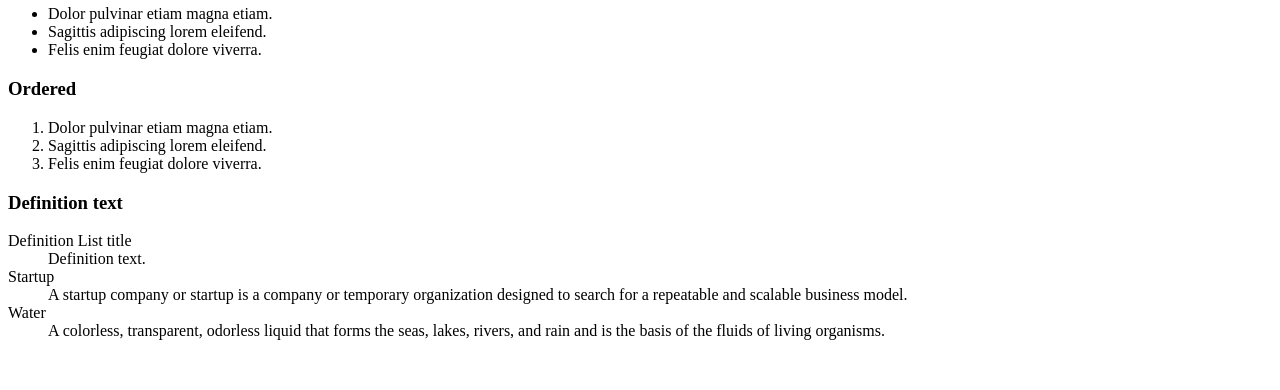
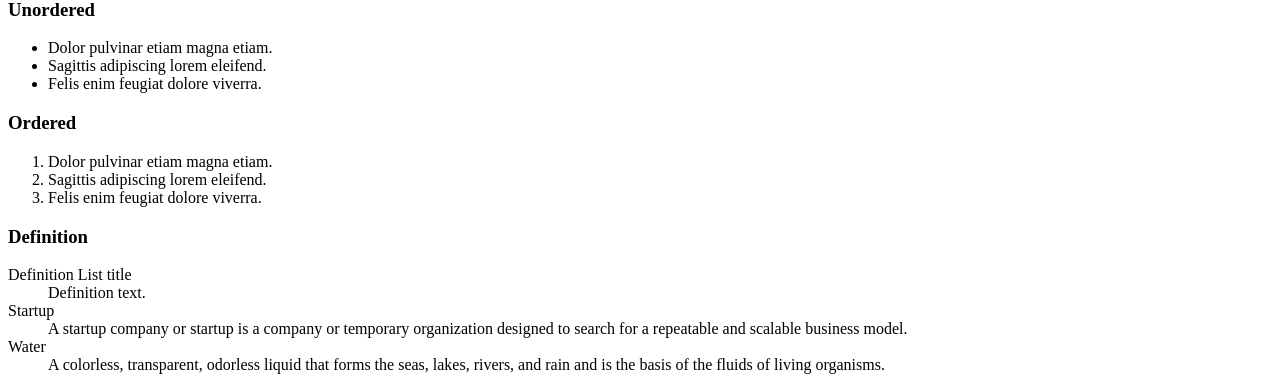
Before and after one commit to FarieB/alx-frontend, a plain HTML site: page 0x00-html_advanced/26-styleguide.html in a window 1280 px wide. Shown: the part 588-978 px from the top of the page. Before the commit the page ends 944 px from the top, so only its background shows below. Drawn offline with Linux system fonts and the light colour scheme.

Commit message:
26-index.html

```diff
--- a/0x00-html_advanced/26-styleguide.html
+++ b/0x00-html_advanced/26-styleguide.html
@@ -1,16 +1,16 @@
 <!DOCTYPE html>
-<html lang="en" dir="ltr">
+<html lang='en' dir='ltr' >
   <head>
-    <meta charset="utf-8">
-    <!-- Corrected the typo: "viewpoint" to "viewport" -->
-    <meta name="viewport" content="width=device-width, initial-scale=1.0, viewport-fit=cover">
+    <meta charset='utf-8'>
+    <meta name='viewport' content='width=device-width, initial-scale=1.0, viewport-fit=cover'>
     <title>Styleguide - Techium</title>
-    <meta name="description" content="Techium is a digital agency">
-    <link rel="icon" type="image/x-icon" href="./favicon.ico">
-    <link rel="icon" type="image/png" href="./favicon.png">
+    <meta name='description' content='Techium is a digital agency'>
+    <link rel='icon' type='image/x-icon' href='./favicon.ico'>
+    <link rel='icon' type='image/png' href='./favicon.png'>
   </head>
   <body>
-    <header></header>
+    <header>
+    </header>
     <main>
       <section>
         <header>
@@ -31,7 +31,7 @@
         <p>This is my subtitle</p>
         <p>Nunc lacinia ante nunc ac lobortis. Interdum adipiscing gravida odio porttitor sem non mi integer non faucibus ornare mi ut ante amet placerat aliquet. Volutpat eu sed ante lacinia sapien lorem accumsan varius montes viverra nibh in adipiscing blandit tempus accumsan.</p>
       </section>
-
+      <br>
       <!-- Lists -->
       <section>
         <header>
@@ -50,20 +50,19 @@
             <li>Sagittis adipiscing lorem eleifend.</li>
             <li>Felis enim feugiat dolore viverra.</li>
           </ol>
-          <h3>Definition text</h3>
+          <h3>Definition</h3>
           <dl>
             <dt>Definition List title</dt>
             <dd>Definition text.</dd>
-
             <dt>Startup</dt>
             <dd>A startup company or startup is a company or temporary organization designed to search for a repeatable and scalable business model.</dd>
-
             <dt>Water</dt>
             <dd>A colorless, transparent, odorless liquid that forms the seas, lakes, rivers, and rain and is the basis of the fluids of living organisms.</dd>
           </dl>
         </div>
       </section>
     </main>
-    <footer></footer>
+    <footer>
+    </footer>
   </body>
 </html>
```
